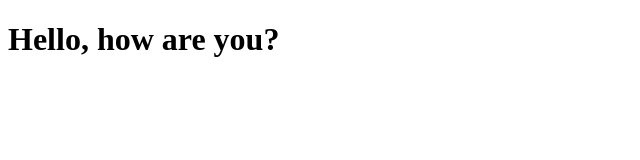
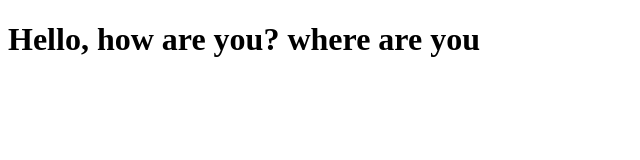
Before and after one commit to nishmact/gitproject-sample, a plain HTML site: page index.html in a window 1280 px wide. Shown: the whole page, without its empty margins (0-640 px from the left). Drawn offline with Linux system fonts and the light colour scheme.

Commit message:
Hello file modified

```diff
--- a/index.html
+++ b/index.html
@@ -6,6 +6,6 @@
     <title>Document</title>
 </head>
 <body>
-    <h1>Hello, how are you?</h1>
+    <h1>Hello, how are you? where are you</h1>
 </body>
 </html>
```
